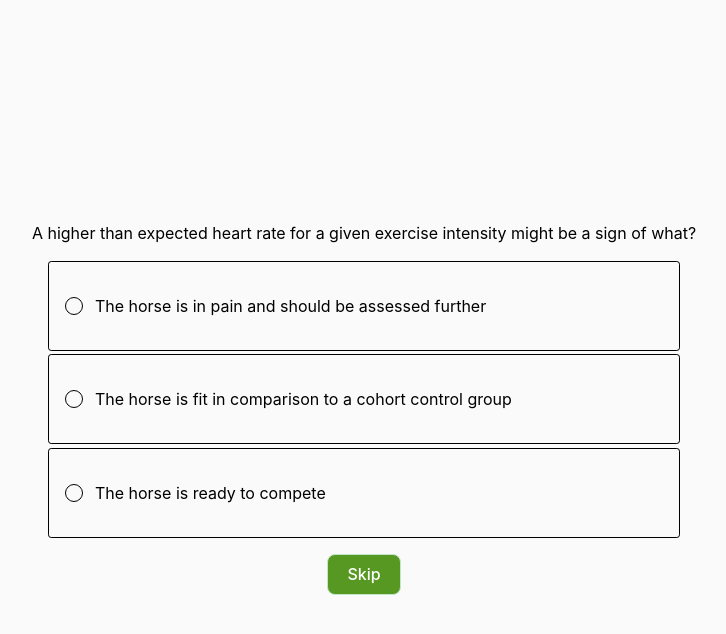
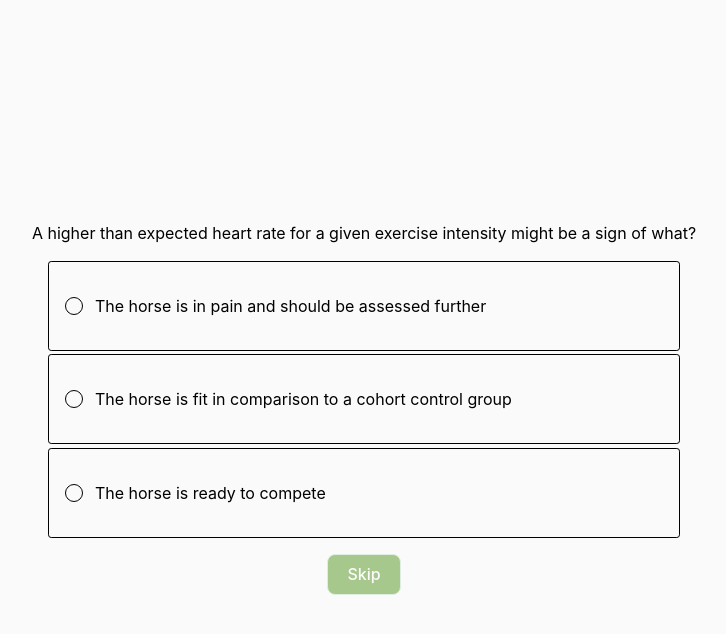
Before and after one commit to UQ-eLIPSE/crucible-components, a Vue app: page / in a window 1280 px wide. Both pictures are taken after a click on the button "Start". Shown: the top 634 px of the page, without its empty margins (276-1002 px from the left). Built offline with nearby package versions, Linux system fonts and the light colour scheme.

Commit message:
Add functionality to prevent skipping last qs

```diff
--- a/src/components/MCQ/MCQButton.vue
+++ b/src/components/MCQ/MCQButton.vue
@@ -1,6 +1,10 @@
 <template>
   <div>
     <button
+      :disabled="
+        hideSkip &&
+        getButtonClassAndText(submitted, selectedOption).class === 'skip'
+      "
       class="mcq-button"
       :class="getButtonClassAndText(submitted, selectedOption).class"
       @click="handleButtonClick(submitted, selectedOption)"
@@ -14,7 +18,7 @@
 import { ref } from "vue";
 import type { MCQButton } from "@type/MCQ.d.ts";
 
-const { submitted, selectedOption } = defineProps<MCQButton>();
+const { submitted, selectedOption, hideSkip } = defineProps<MCQButton>();
 const buttonClass = ref<string>("skip");
 const buttonText = ref<string>("Skip");
 const emit = defineEmits(["submitAnswer", "nextQuestion", "skipQuestion"]);
--- a/src/components/MCQ/MCQQuestion.vue
+++ b/src/components/MCQ/MCQQuestion.vue
@@ -27,6 +27,7 @@
   <MCQButton
     :submitted="submitted"
     :selected-option="selectedOption"
+    :hide-skip="remainingQuestions <= 1"
     @submit-answer="submitAnswer"
     @next-question="nextQuestion(_id)"
     @skip-question="skipQuestion"
@@ -46,6 +47,7 @@ const { statement, optionsList, _id } = defineProps<MCQuestionProp>();
 const selectedOption = ref<string | null>(null);
 const submitted = ref<boolean>(false);
 const emit = defineEmits(["nextQuestion", "skipQuestion"]);
+const remainingQuestions = ref<number>(statUpdate.getRemainingQuestions());
 
 // timer stuff if in "Timed" quizmode
 let timeoutId: number | null = null;
@@ -92,6 +94,7 @@ onBeforeUnmount(() => {
 
 const nextQuestion = (_id: { $oid: string }) => {
   resetQuestion(_id);
+  remainingQuestions.value = statUpdate.getRemainingQuestions();
   emit("nextQuestion");
   performTimerActions();
 };
--- a/src/store/QuizStore.ts
+++ b/src/store/QuizStore.ts
@@ -99,5 +99,8 @@ export const useQuizStore = defineStore("questionsQueue", {
     setTimeLimit(seconds: number) {
       this.timeLimit = seconds;
     },
+    getRemainingQuestions() {
+      return this.questionsQueue.length;
+    },
   },
 });
--- a/src/types/MCQ.d.ts
+++ b/src/types/MCQ.d.ts
@@ -28,6 +28,7 @@ export interface MCQOptions {
 export interface MCQButton {
   submitted: boolean;
   selectedOption: string | null;
+  hideSkip: boolean;
 }
 
 export interface MCQRadioOption {
```
